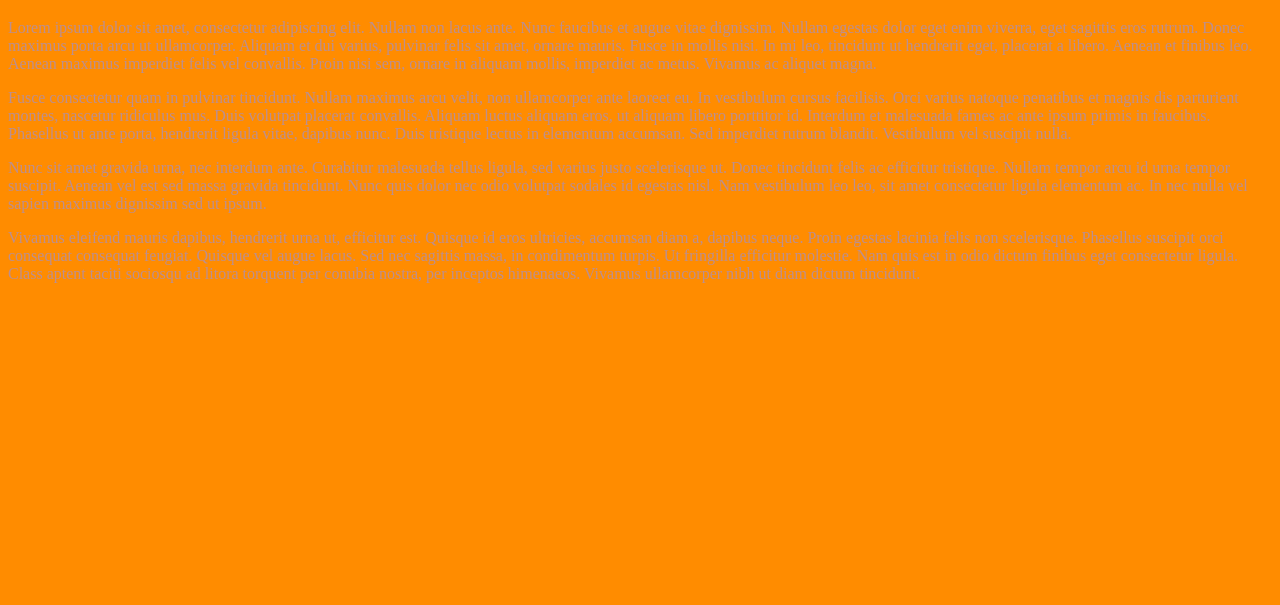
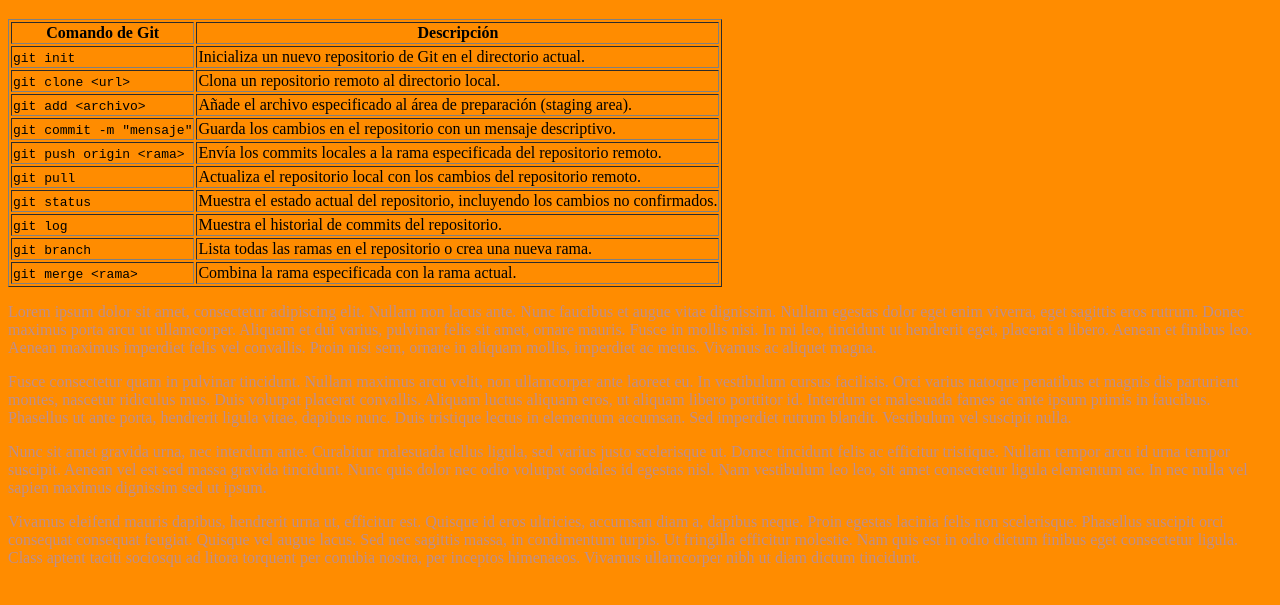
Before and after one commit to rmarvar/ed-repo-1, a plain HTML site: page index.html in a window 1280 px wide. Shown: the part 61-666 px from the top of the page. Drawn offline with Linux system fonts and the light colour scheme.

Commit message:
añado tabla

```diff
--- a/index.html
+++ b/index.html
@@ -9,6 +9,57 @@
 </head>
 <body>
   <h1>Git</h1>
+  <table border="1">
+    <tr>
+        <th>Comando de Git</th>
+        <th>Descripción</th>
+    </tr>
+    <tr>
+        <td><code>git init</code></td>
+        <td>Inicializa un nuevo repositorio de Git en el directorio actual.</td>
+    </tr>
+    <tr>
+        <td><code>git clone &lt;url&gt;</code></td>
+        <td>Clona un repositorio remoto al directorio local.</td>
+    </tr>
+    <tr>
+        <td><code>git add &lt;archivo&gt;</code></td>
+        <td>Añade el archivo especificado al área de preparación (staging area).</td>
+    </tr>
+    <tr>
+        <td><code>git commit -m "mensaje"</code></td>
+        <td>Guarda los cambios en el repositorio con un mensaje descriptivo.</td>
+    </tr>
+    <tr>
+        <td><code>git push origin &lt;rama&gt;</code></td>
+        <td>Envía los commits locales a la rama especificada del repositorio remoto.</td>
+    </tr>
+    <tr>
+        <td><code>git pull</code></td>
+        <td>Actualiza el repositorio local con los cambios del repositorio remoto.</td>
+    </tr>
+    <tr>
+        <td><code>git status</code></td>
+        <td>Muestra el estado actual del repositorio, incluyendo los cambios no confirmados.</td>
+    </tr>
+    <tr>
+        <td><code>git log</code></td>
+        <td>Muestra el historial de commits del repositorio.</td>
+    </tr>
+    <tr>
+        <td><code>git branch</code></td>
+        <td>Lista todas las ramas en el repositorio o crea una nueva rama.</td>
+    </tr>
+    <tr>
+        <td><code>git merge &lt;rama&gt;</code></td>
+        <td>Combina la rama especificada con la rama actual.</td>
+    </tr>
+</table>
+
+
+
+
+
 
 <p>Lorem ipsum dolor sit amet, consectetur adipiscing elit. Nullam non lacus ante. Nunc faucibus et augue vitae dignissim. Nullam egestas dolor eget enim viverra, eget sagittis eros rutrum. Donec maximus porta arcu ut ullamcorper. Aliquam et dui varius, pulvinar felis sit amet, ornare mauris. Fusce in mollis nisi. In mi leo, tincidunt ut hendrerit eget, placerat a libero. Aenean et finibus leo. Aenean maximus imperdiet felis vel convallis. Proin nisi sem, ornare in aliquam mollis, imperdiet ac metus. Vivamus ac aliquet magna.</p>
   <p>Fusce consectetur quam in pulvinar tincidunt. Nullam maximus arcu velit, non ullamcorper ante laoreet eu. In vestibulum cursus facilisis. Orci varius natoque penatibus et magnis dis parturient montes, nascetur ridiculus mus. Duis volutpat placerat convallis. Aliquam luctus aliquam eros, ut aliquam libero porttitor id. Interdum et malesuada fames ac ante ipsum primis in faucibus. Phasellus ut ante porta, hendrerit ligula vitae, dapibus nunc. Duis tristique lectus in elementum accumsan. Sed imperdiet rutrum blandit. Vestibulum vel suscipit nulla.</p>
```
